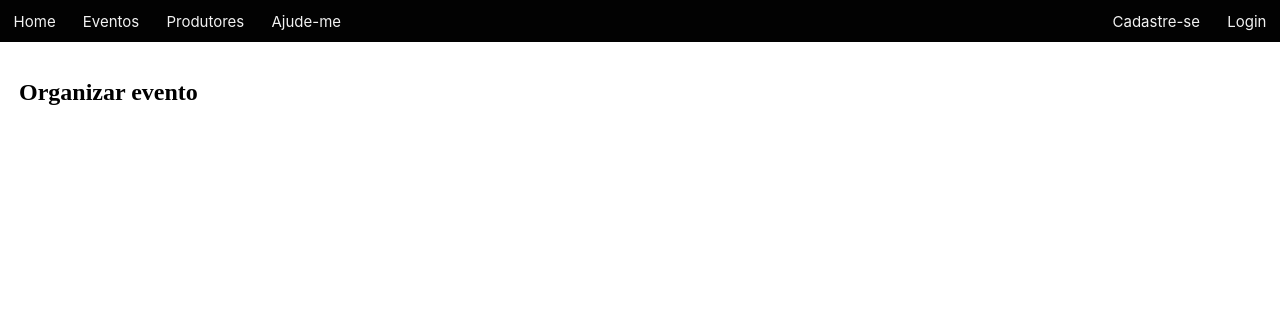
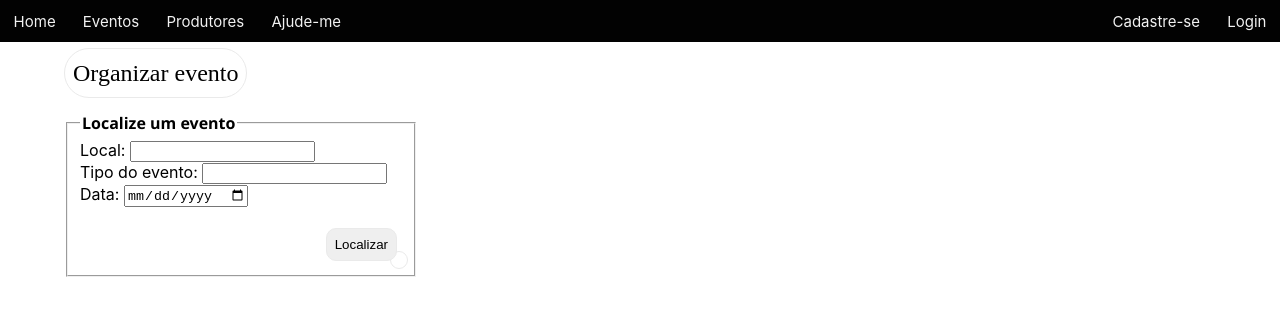
Before and after one commit to LucasSilva01/focus-event, a Next.js app: page / in a window 1280 px wide. Shown: the top 316 px of the page. Built offline with nearby package versions, Linux system fonts and the light colour scheme.

Commit message:
form added

```diff
--- a/pages/index.js
+++ b/pages/index.js
@@ -23,6 +23,30 @@ export default function Home() {
           <a href = "#">Organizar evento</a>
         </div>
       </div>
+      <div className = {styles.adjustForm}>
+        <form className = {styles.form}>
+
+          <fieldset className = {styles.fieldset}>
+
+            <legend className = {styles.legend}>Localize um evento</legend>
+
+            <label>Local: </label>
+              <input type = "text"></input>
+            <br></br>
+            <label>Tipo do evento: </label>
+              <input type = "text"></input>
+            <br></br>
+            <label>Data: </label>
+              <input type="date"></input>
+
+            <br></br>
+            <div className = {styles.buttonSubmit}>
+              <button className = {styles.buttonSubmit}type = "submit">Localizar</button>
+            </div>
+
+          </fieldset>
+        </form>
+      </div>
     </div>
   )
 }
--- a/styles/Home.module.css
+++ b/styles/Home.module.css
@@ -151,7 +151,6 @@
 .button{
   color: inherit;
   float: right;
-
   border-radius: 12px;
 }
 
@@ -172,24 +171,65 @@
 }
 
 .groupElements{
-
-  margin: 2rem 1rem ;
-
-  border-radius:18px;
-  display:inline-block;
-
-  font-family:Verdana;
-  font-weight:bold;
-  font-size:13px;
-  padding: 2px 3px;
+  top: 3em;
+  left: 4em;
+  position:absolute;
+  display:block;
+  padding: 0.5rem;
+  color: inherit;
+  border: 1px solid #eaeaea;
+  border-radius: 28px;
+  transition: color 0.15s ease, border-color 0.15s ease;
 
 }
 
 
 
 .groupElements a:hover{
-  background-color: #0f4720;
-  color: #02ce13;
-  border-radius: 18px;
+  background-color: #ffffff;
+  color: #32c51f;
+  border-radius: 28px;
   padding: 5px 10px;
 }
+
+.adjustForm{
+  float: left;
+  position:absolute;
+  left:37%;
+  top:7em;
+  left: 4em;
+  width: 380px;
+  height:270px;
+}
+.form{
+  position:absolute;
+  display:block;
+}
+
+.fieldset{
+  width:350px;
+  height:165px;
+}
+
+.legend{
+  font-weight:bold;
+  font-family: "Segoe UI","Arial","Times New Roman";
+}
+
+
+
+.buttonSubmit{
+  position:absolute;
+  bottom: 0.5em;
+  right:10px;
+  padding: 0.5rem;
+  border: 1px solid #eaeaea;
+  border-radius: 10px;
+  transition: color 0.15s ease, border-color 0.15s ease;
+}
+
+.buttonSubmit button:hover{
+  background-color: #02ce13;
+  color:#f8f8f8;
+  border-radius: 12px;
+}
```
